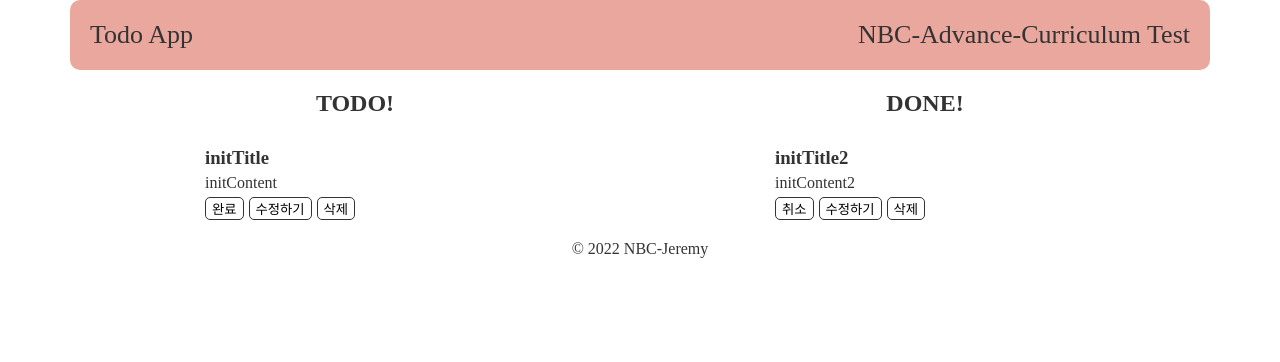
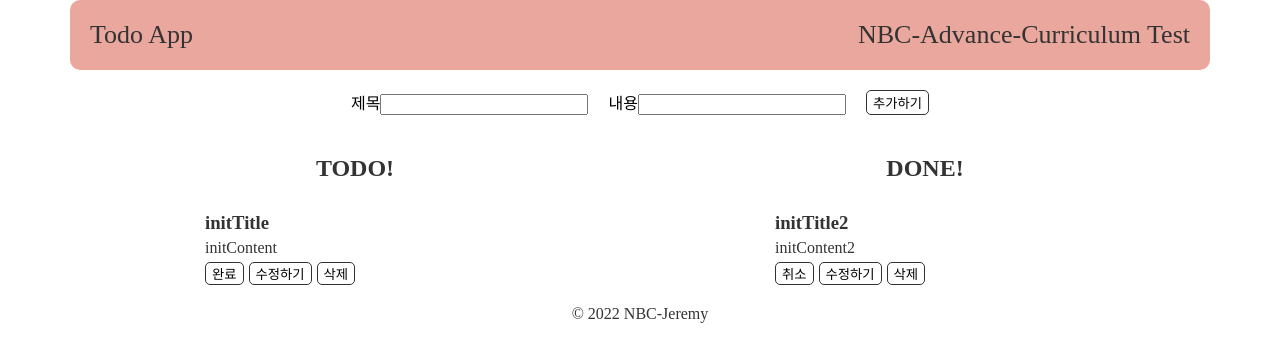
Before and after one commit to Jeremy-Kr/nbc-advance-curriculum, a React (Create React App) app: page / in a window 1280 px wide. Shown: the top 362 px of the page. Built offline with nearby package versions, Linux system fonts and the light colour scheme; data requests are answered from the project's data file.

Commit message:
feat: create todo input ui
- 투두리스트를 추가하는 ui를 추가합니다.

by @Jeremy-Kr

```diff
--- a/src/App.js
+++ b/src/App.js
@@ -1,11 +1,12 @@
 import { GlobalStyle, Layout } from "./components/Common";
-import { TodoListContainer } from "./components/Todo";
+import { TodoInput, TodoListContainer } from "./components/Todo";
 
 function App() {
   return (
     <>
       <GlobalStyle />
       <Layout>
+        <TodoInput />
         <TodoListContainer />
       </Layout>
     </>
--- /dev/null
+++ b/src/components/Todo/TodoInput.jsx
@@ -0,0 +1,40 @@
+import React from "react";
+import styled from "styled-components";
+import { Button } from "../Common";
+
+const TodoInput = () => {
+  return (
+    <TodoInputWrapper>
+      <TodoInputBoxWrapper>
+        <div>
+          <label htmlFor="todo-title">제목</label>
+          <TodoInputBox id="todo-title" />
+        </div>
+        <div>
+          <label htmlFor="todo-content">내용</label>
+          <TodoInputBox id="todo-content" />
+        </div>
+        <Button>추가하기</Button>
+      </TodoInputBoxWrapper>
+    </TodoInputWrapper>
+  );
+};
+
+const TodoInputWrapper = styled.div`
+  display: flex;
+  justify-content: space-around;
+  align-items: center;
+  margin: 20px 0;
+`;
+
+const TodoInputBoxWrapper = styled.div`
+  width: auto;
+  display: flex;
+  justify-content: space-around;
+`;
+
+const TodoInputBox = styled.input`
+  width: 200px;
+  margin-right: 20px;
+`;
+export default TodoInput;
--- a/src/components/Todo/index.js
+++ b/src/components/Todo/index.js
@@ -1,5 +1,6 @@
 import TodoListContainer from "./TodoListContainer";
 import TodoList from "./TodoList";
 import TodoItem from "./TodoItem";
+import TodoInput from "./TodoInput";
 
-export { TodoListContainer, TodoList, TodoItem };
+export { TodoListContainer, TodoList, TodoItem, TodoInput };
```
